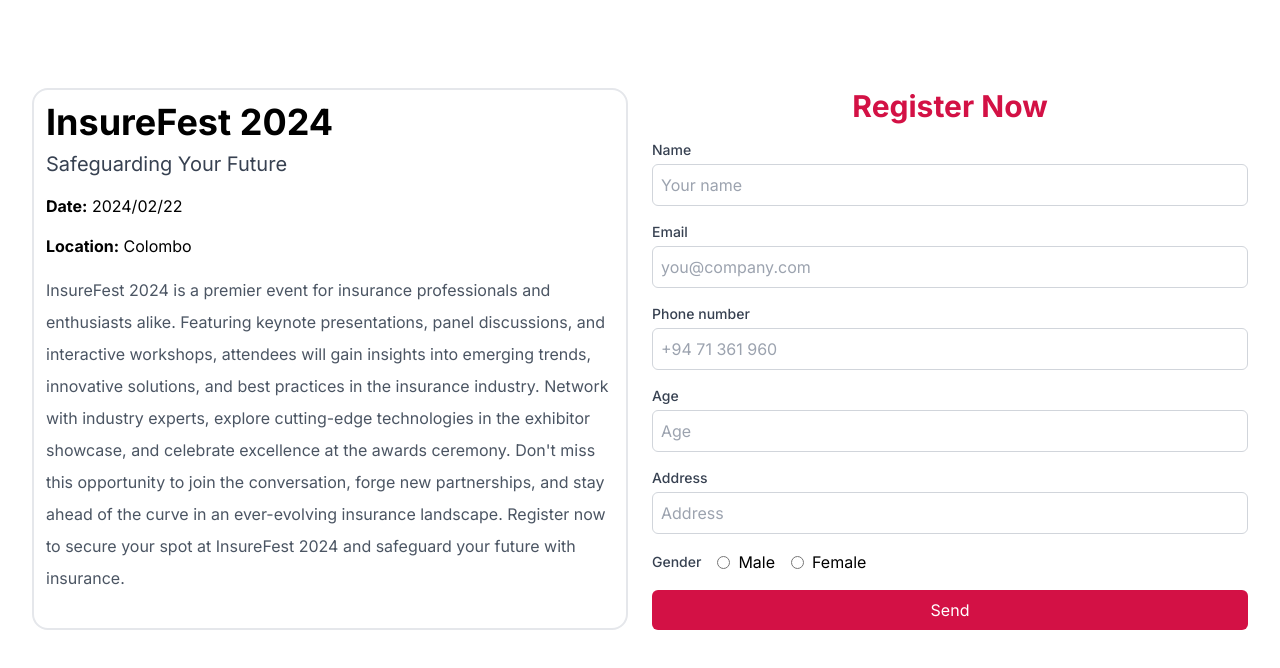
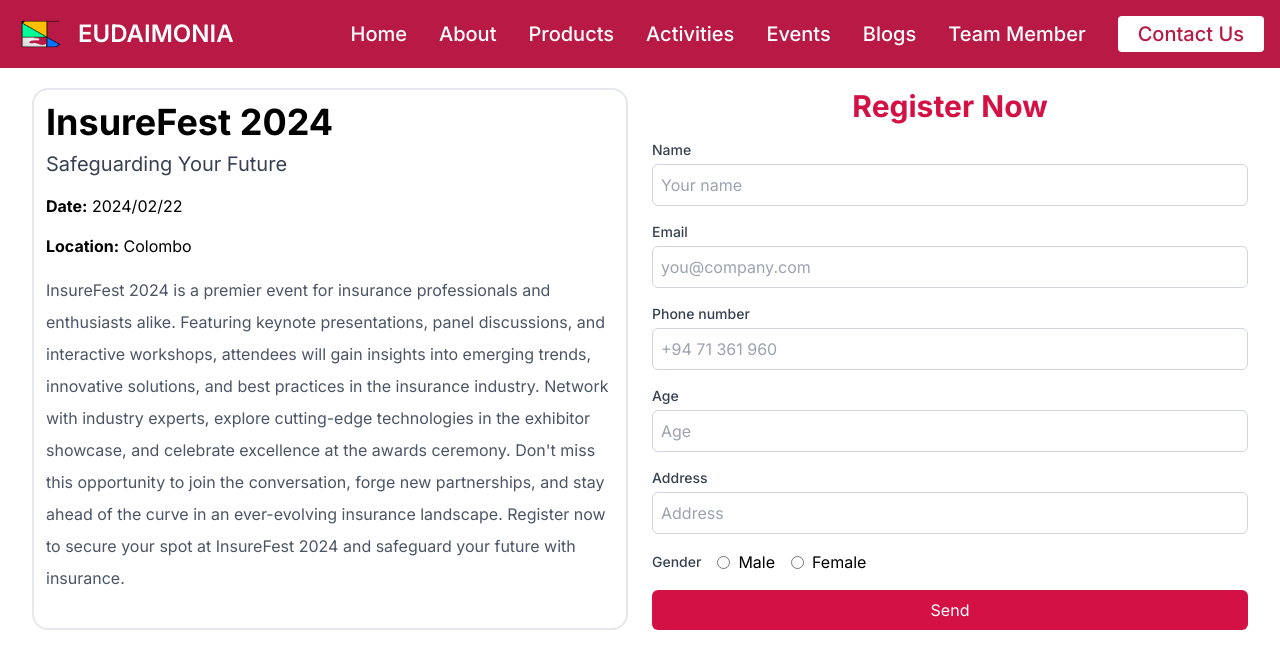
Before and after one commit to Kaveenxz/eudaumonia, a Next.js app: page /up-comming-events in a window 1280 px wide. Shown: the top 668 px of the page. Built offline with nearby package versions, Linux system fonts and the light colour scheme.

Commit message:
Added Navbar component to Up-coming Events page

```diff
--- a/src/app/up-comming-events/page.tsx
+++ b/src/app/up-comming-events/page.tsx
@@ -2,6 +2,7 @@
 import React, { useState } from 'react';
 import { useMutation } from 'react-query';
 import { upcommingEventRegister } from '@/app/api/upcommingEvent/api'; // Import your API function
+import Navbar from '../components/Navbar';
 
 const eventDetails = {
   title: 'InsureFest 2024',
@@ -48,6 +49,9 @@ export default function Home() {
 
   return (
     <div className="flex w-screen mt-14">
+      <div>
+      <Navbar/>
+      </div>
       <div className="p-8 w-full">
         <div className="grid grid-cols-1 md:grid-cols-2 gap-6">
           {/* Left Side */}
```
